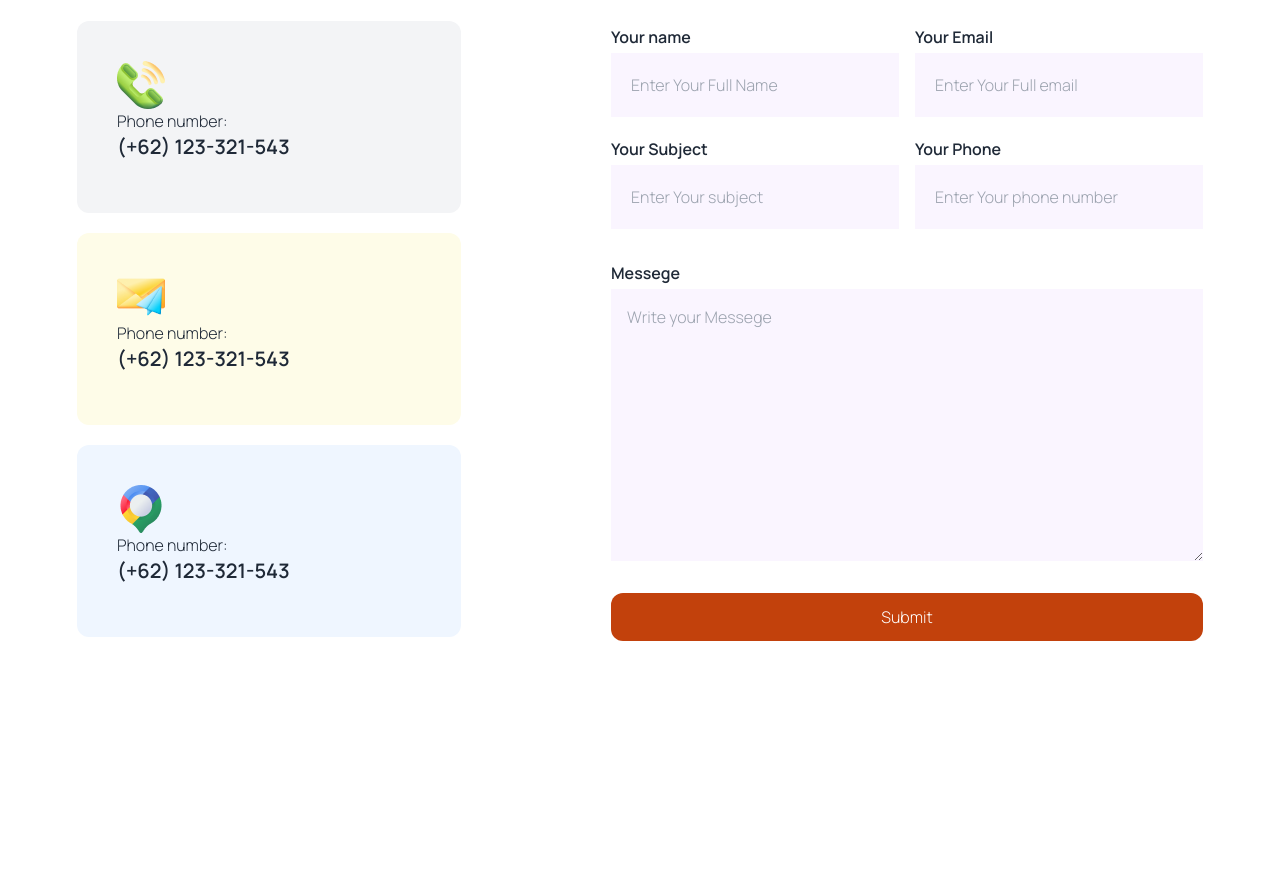
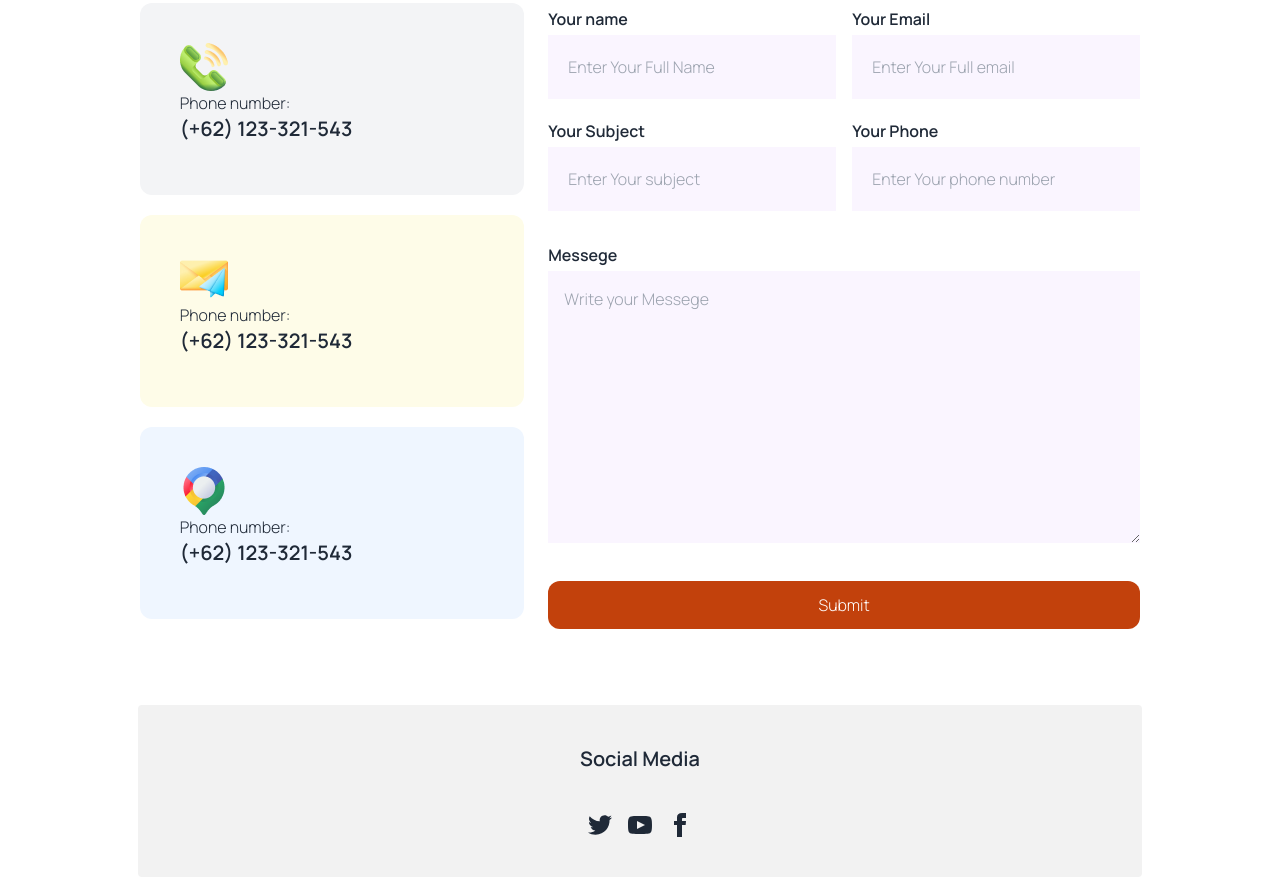
Before and after one commit to Anamul029/B9A2-Hockeys-website__Assignment-3, a plain HTML site: page index.html in a window 1280 px wide. Shown: the part 3992-4881 px from the top of the page. Before the commit the page ends 4713 px from the top, so only its background shows below. Drawn offline with nearby package versions, Linux system fonts and the light colour scheme.

```diff
--- a/index.html
+++ b/index.html
@@ -1,4 +1,3 @@
-1
 <!DOCTYPE html>
 <html lang="en">
 
@@ -434,7 +433,7 @@
             </div>
 
         </section>
-        <section class="container mx-auto">
+        <section class="container mx-auto w-4/5">
             <div class="text-center my-16">
                 <h2 class="text-4xl font-extrabold mb-6">Get In Touch</h2>
                 <p class="text-sm md:w-1/2 mx-auto">Lorem ipsum dolor, sit amet consectetur adipisicing elit.
@@ -443,7 +442,7 @@
 
             <div class="flex flex-col md:flex-row gap-5 justify-around">
                 <!-- main div 1 -->
-                <div class="md:h-[700px]">
+                <div class="md:h-[690px]">
                     <!-- card 1 -->
                     <div class=" w-auto lg:w-96 h-48  bg-gray-100 rounded-xl mb-5 p-10">
                         <img src="Images/Group 1171275317.png" alt="">
@@ -468,7 +467,7 @@
 
                 </div>
                 <!-- main div 2 -->
-                <div class="md:h-[700px]">
+                <div class="md:h-[690px]">
                     <div class=" grid grid-cols-1 md:grid-cols-2 gap-4 " >
                         <!-- input 1 -->
                         <div>
@@ -509,6 +508,18 @@
 
             <!-- foot part one -->
 
+                <div class="footer footer-center p-10 bg-base-200 text-base-content rounded my-3">
+                    <h2 class="text-xl font-semibold text-center">Social Media</h2>
+                    <nav>
+                      <div class="grid grid-flow-col gap-4">
+                        <a><svg xmlns="http://www.w3.org/2000/svg" width="24" height="24" viewBox="0 0 24 24" class="fill-current"><path d="M24 4.557c-.883.392-1.832.656-2.828.775 1.017-.609 1.798-1.574 2.165-2.724-.951.564-2.005.974-3.127 1.195-.897-.957-2.178-1.555-3.594-1.555-3.179 0-5.515 2.966-4.797 6.045-4.091-.205-7.719-2.165-10.148-5.144-1.29 2.213-.669 5.108 1.523 6.574-.806-.026-1.566-.247-2.229-.616-.054 2.281 1.581 4.415 3.949 4.89-.693.188-1.452.232-2.224.084.626 1.956 2.444 3.379 4.6 3.419-2.07 1.623-4.678 2.348-7.29 2.04 2.179 1.397 4.768 2.212 7.548 2.212 9.142 0 14.307-7.721 13.995-14.646.962-.695 1.797-1.562 2.457-2.549z"></path></svg></a>
+                        <a><svg xmlns="http://www.w3.org/2000/svg" width="24" height="24" viewBox="0 0 24 24" class="fill-current"><path d="M19.615 3.184c-3.604-.246-11.631-.245-15.23 0-3.897.266-4.356 2.62-4.385 8.816.029 6.185.484 8.549 4.385 8.816 3.6.245 11.626.246 15.23 0 3.897-.266 4.356-2.62 4.385-8.816-.029-6.185-.484-8.549-4.385-8.816zm-10.615 12.816v-8l8 3.993-8 4.007z"></path></svg></a>
+                        <a><svg xmlns="http://www.w3.org/2000/svg" width="24" height="24" viewBox="0 0 24 24" class="fill-current"><path d="M9 8h-3v4h3v12h5v-12h3.642l.358-4h-4v-1.667c0-.955.192-1.333 1.115-1.333h2.885v-5h-3.808c-3.596 0-5.192 1.583-5.192 4.615v3.385z"></path></svg></a>
+                      </div>
+                    </nav>
+                </div>
+
+
         </section>
     </main>
     <footer>
```
